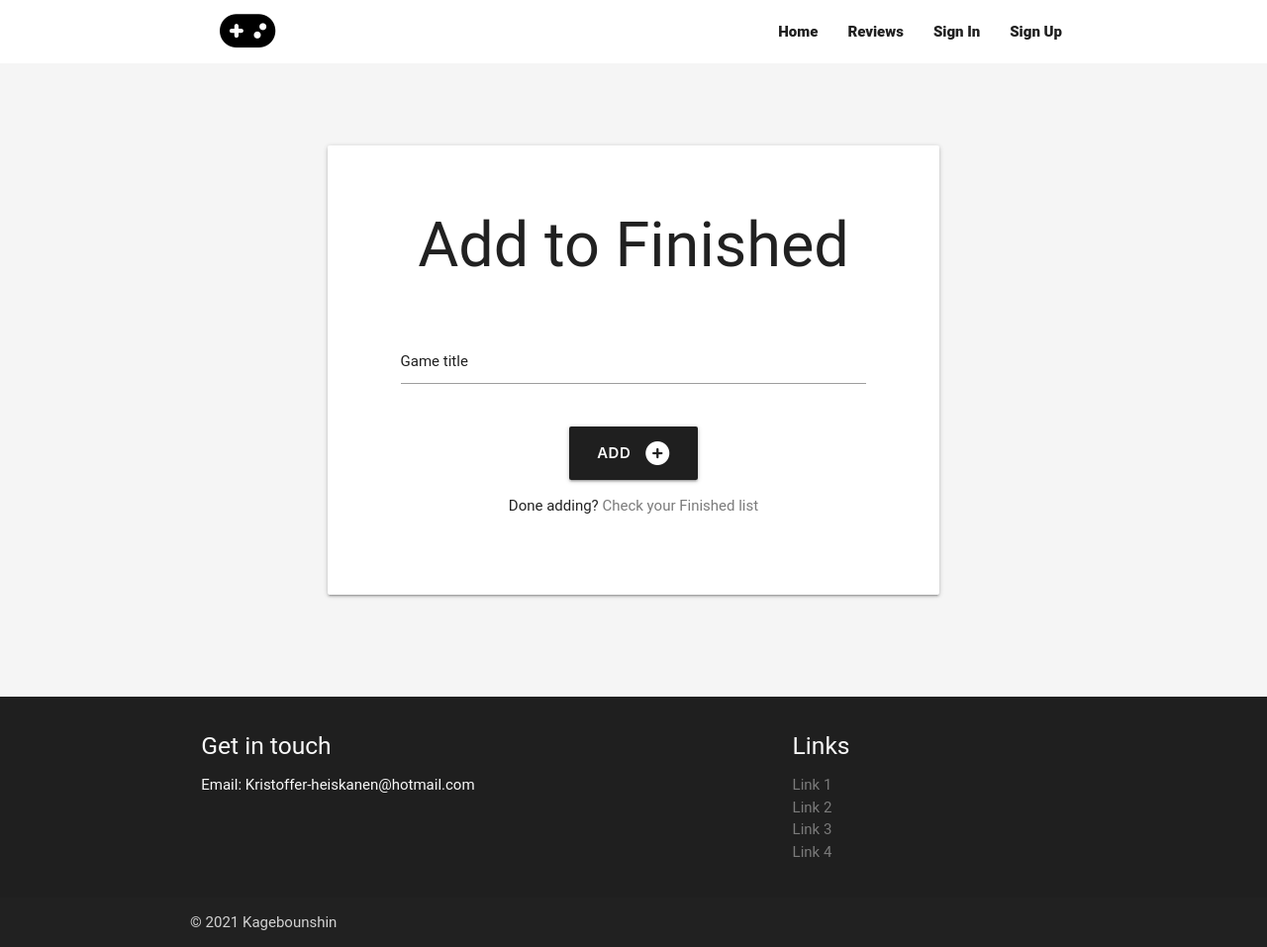
After one commit to Kagebounshin/game-rating-site, a Flask app: page /add_finished in a window 1280 px wide. The commit adds this page. Shown: the whole page at 99% size. Run offline with Flask 2, Linux system fonts and the light colour scheme; data that the repository does not hold is empty; some libraries are stand-ins or nearby versions.

Commit message:
Now you can add directly to the finished list

```diff
--- a/app.py
+++ b/app.py
@@ -162,6 +162,20 @@ def finished_backlog(backlog_id):
         url_for("profile", username=session["user"]))
 
 
+@app.route("/add_finished", methods=["GET", "POST"])
+def add_finished():
+    if request.method == "POST":
+        finished = {
+            "backlog_name": request.form.get("backlog_name"),
+            "added_by": session["user"]
+        }
+        mongo.db.finished.insert_one(finished)
+        flash("Game Successfully Added")
+        redirect(url_for("profile", username=session["user"]))
+    finish = mongo.db.finished.find().sort("backlog_name", 1)
+    return render_template("add_finished.html", finish=finish)
+
+
 @app.route("/add_review/<finished_id>", methods=["GET", "POST"])
 def add_review(finished_id):
     if request.method == "POST":
--- /dev/null
+++ b/templates/add_finished.html
@@ -0,0 +1,37 @@
+{% extends "base.html" %}
+{% block content %}
+
+<div class="row add-container bg-color-add">
+	<form class="col s12 m8 offset-m2 l6 offset-l3" method="POST" action="">
+		<div class="card-panel">
+			<div class="row">
+				<div class="col s12">
+					<h1 class="center-align">
+						Add to Finished
+					</h1>
+				</div>
+			</div>
+			<!-- GAME TITLE FOR BACKLOG -->
+			<div class="row">
+				<div class="input-field col s10 offset-s1">
+					<input id="backlog_name" name="backlog_name"
+						type="text" class="validate" required>
+					<label for="backlog_name">Game title</label>
+				</div>
+			</div>
+			<!-- ADD BUTTON -->
+			<div class="row center-align">
+				<button type="submit" class="btn waves-effect waves-light btn-large s10 offset-s1">
+					Add <i class="fas fa-plus-circle right"></i>
+				</button>
+				<div class="row center-align">
+					<p>
+						Done adding? <a href="{{ url_for('profile', username=session['user']) }}">Check your Finished list</a>
+					</p>
+				</div>
+			</div>
+		</div>
+	</form>
+</div>
+
+{% endblock %}
--- a/templates/profile.html
+++ b/templates/profile.html
@@ -63,6 +63,9 @@
                     </p>
                 {% endfor %}
             </div>
+            <a href="{{ url_for('add_finished') }}" class="btn waves-effect waves-light btn-large">
+                Add to Finished
+            </a>
             <p class="center-align">
                 <span>Do you want to review your games?</span><br>
                 Just click on the game you want to review from the list<br>
```
